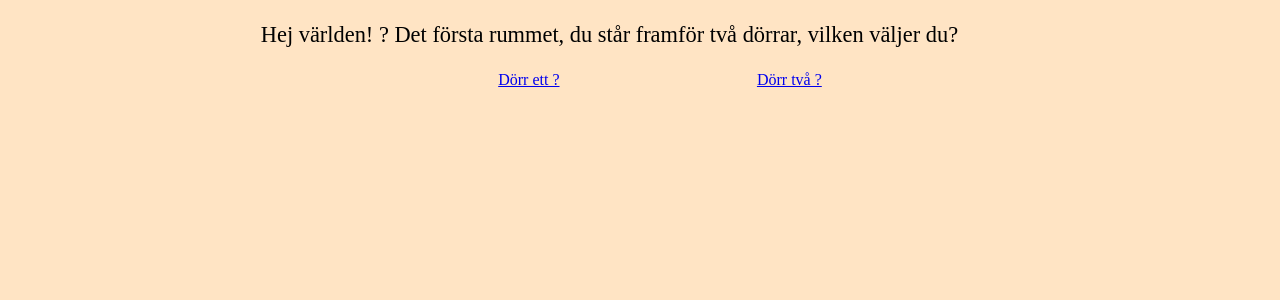
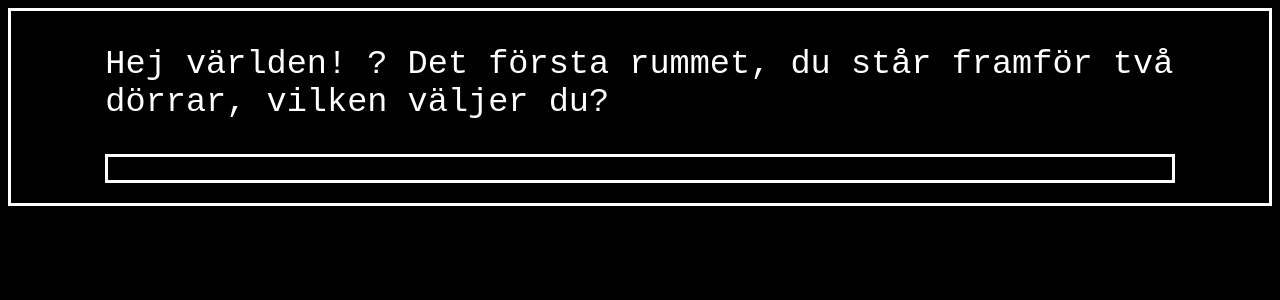
Before and after one commit to Xzevs/wsp1-solo-ventyr, a PHP site: page / in a window 1280 px wide. Shown: the top 300 px of the page. Run offline with PHP 8.4, Linux system fonts and the light colour scheme; data comes from the database, SQL or seed files in the repository; data that the repository does not hold is empty; a stand-in replaces the project's code that opens the database connection.

Commit message:
Gjorde css

```diff
--- a/php/css/style.css
+++ b/php/css/style.css
@@ -1,16 +1,20 @@
 body {
-    background-color: bisque;
-    font-size: 16px;
+    background-color: black;
+    font-size: 24px;
+    border-style: solid;
+    color: white;
+
 
 }
 
 main {
-    width: 60%;
+    width: 85%;
     margin: 0 auto;
 }
 
 p {
     font-size: 1.4em;
+    font-family: 'Courier New', Courier, monospace;
 
 }
 
@@ -18,4 +22,15 @@ ul {
     list-style: none;
     display: flex;
     justify-content: space-evenly;
+    font-size: 20px;
+    border-style: solid;
+    color:white;
+
 }
+
+a:link, a:visited {
+    color: white;
+}
+a:hover {
+    color:grey;
+}
--- a/php/views/index_layout.php
+++ b/php/views/index_layout.php
@@ -6,6 +6,11 @@
     <meta http-equiv="X-UA-Compatible" content="ie=edge">
     <title><?= $pageTitle; ?></title>
     <link rel="stylesheet" href="css/style.css">
+    <style type="text/css">
+<!--
+a:link { color: #000000; text-decoration: none}
+-->
+</style>
 </head>
 <body>
     <main>
```
